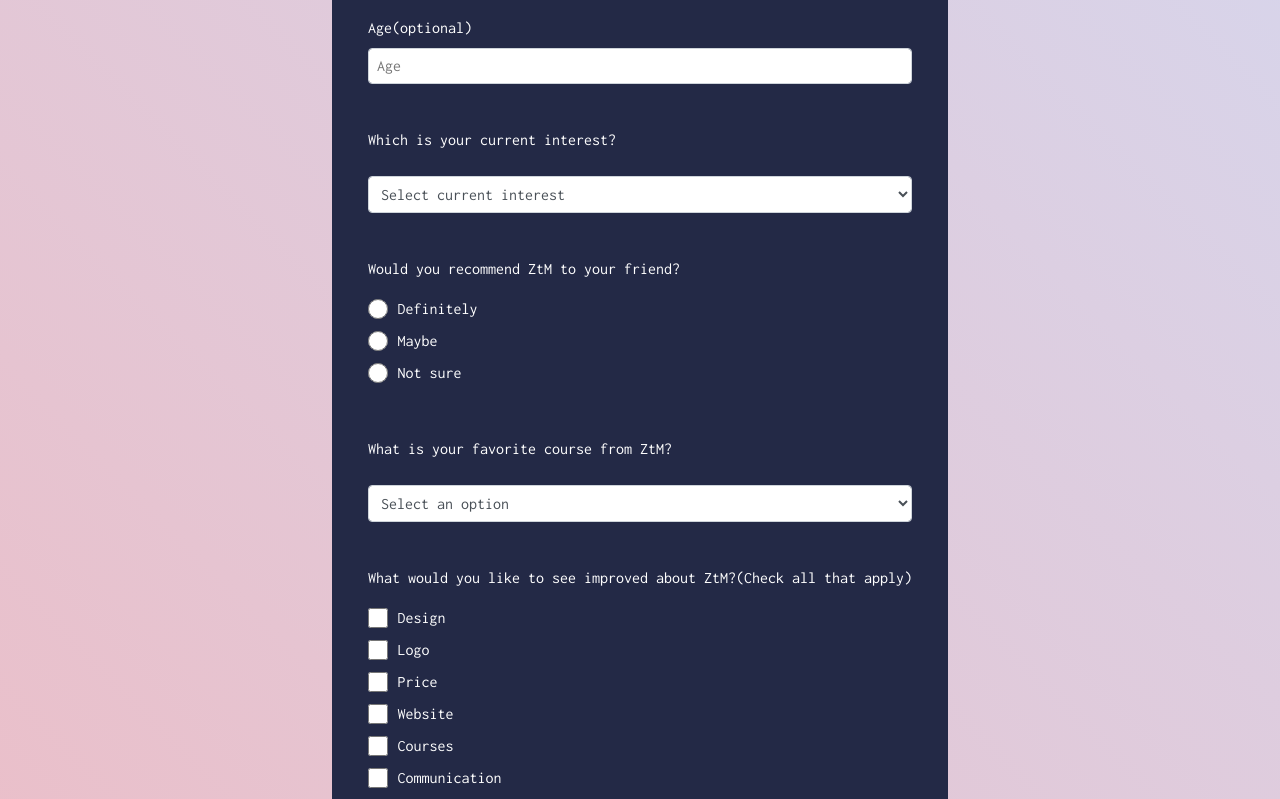
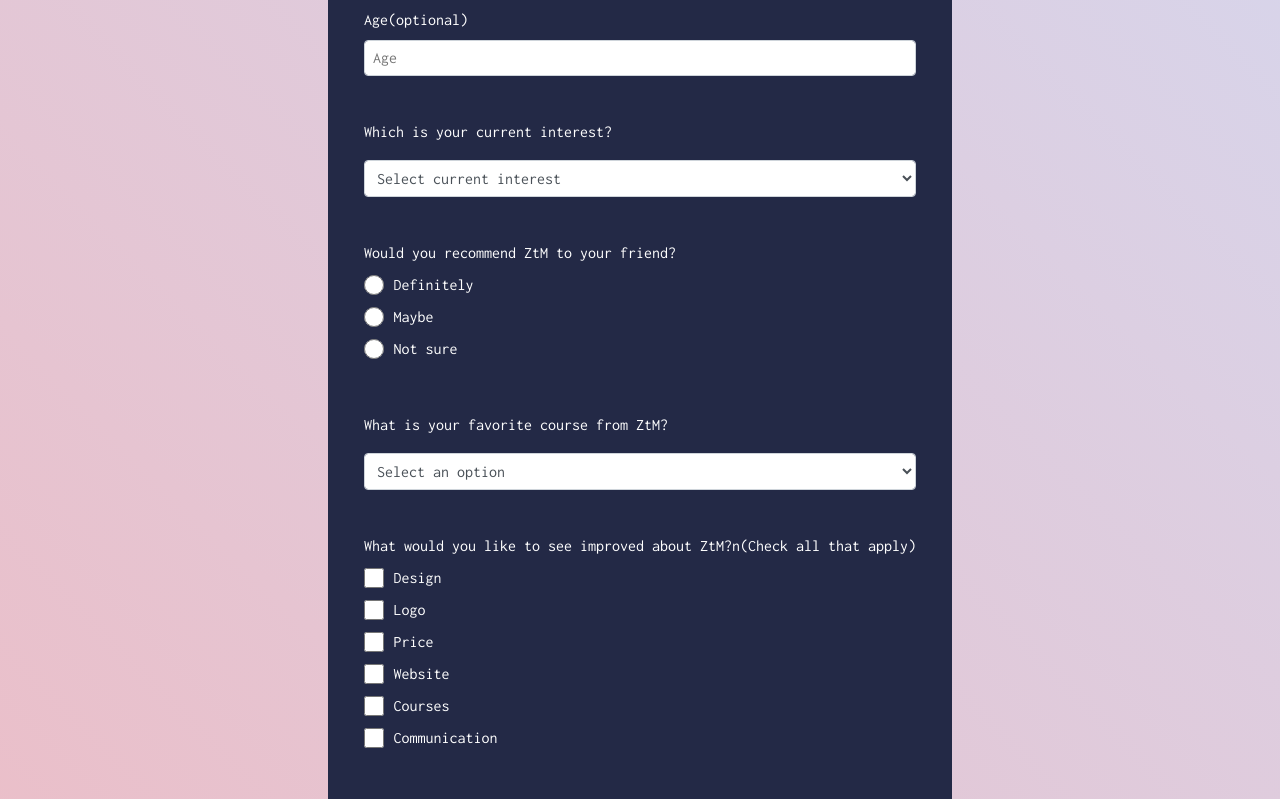
Before and after one commit to vickneee/simple-survey-form, a plain HTML site: page index.html in a window 1280 px wide. Shown: the part 440-1239 px from the top of the page. Drawn offline with Linux system fonts and the light colour scheme.

Commit message:
Space corrections

```diff
--- a/index.html
+++ b/index.html
@@ -121,8 +121,7 @@
             </select>
         </div>
         <div class="form-group">
-            <p>What would you like to see improved about ZtM?<span class="clue">(Check all that apply)</span>
-            </p>
+            <p>What would you like to see improved about ZtM?n(Check all that apply)</p>
             <label>
                 <input
                         name="improve"
--- a/style.css
+++ b/style.css
@@ -22,6 +22,10 @@ body {
 
 h1 {
     margin: 0;
+}
+
+p {
+    margin-bottom: 0.5rem;
 }
 
 .container {
```
